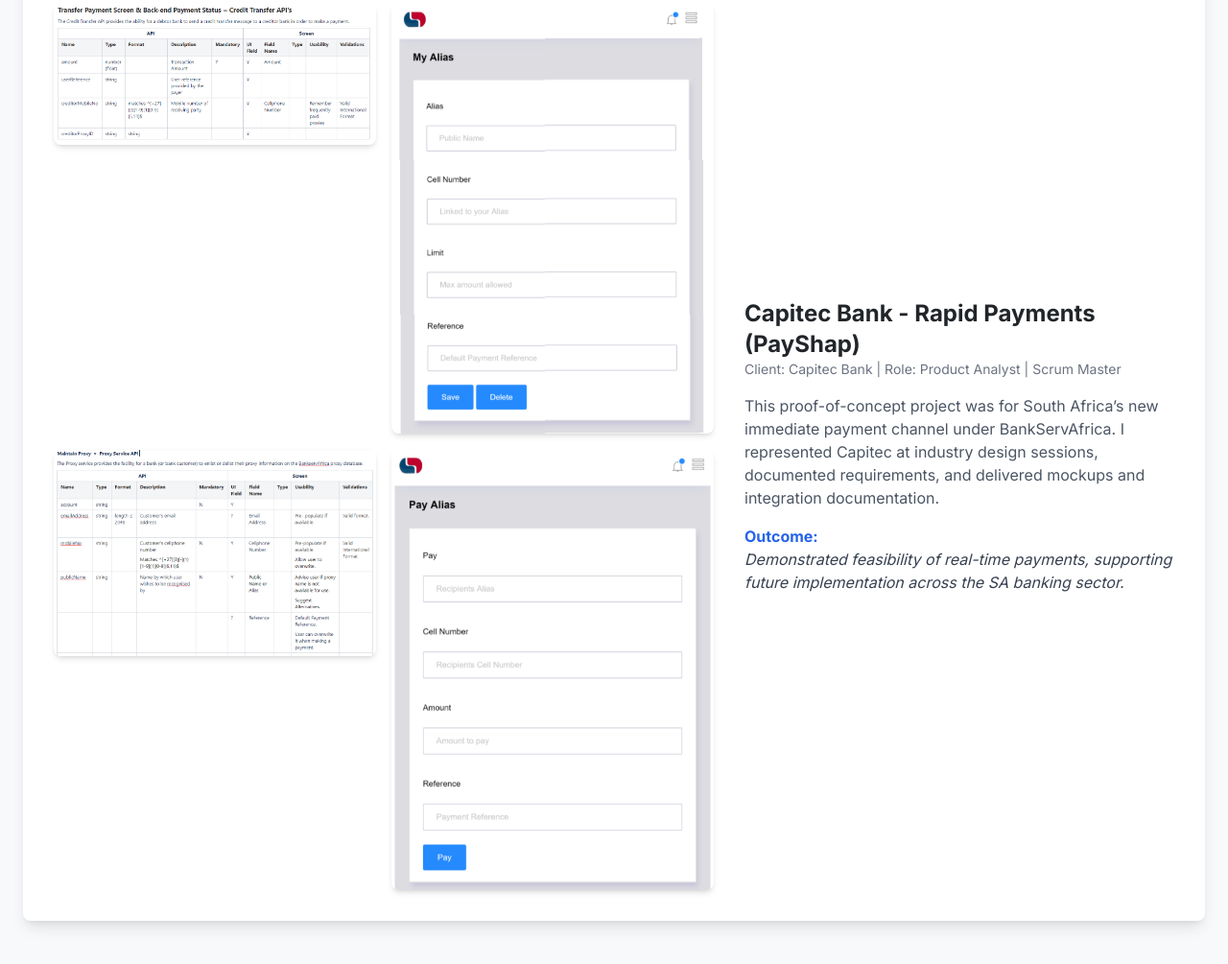
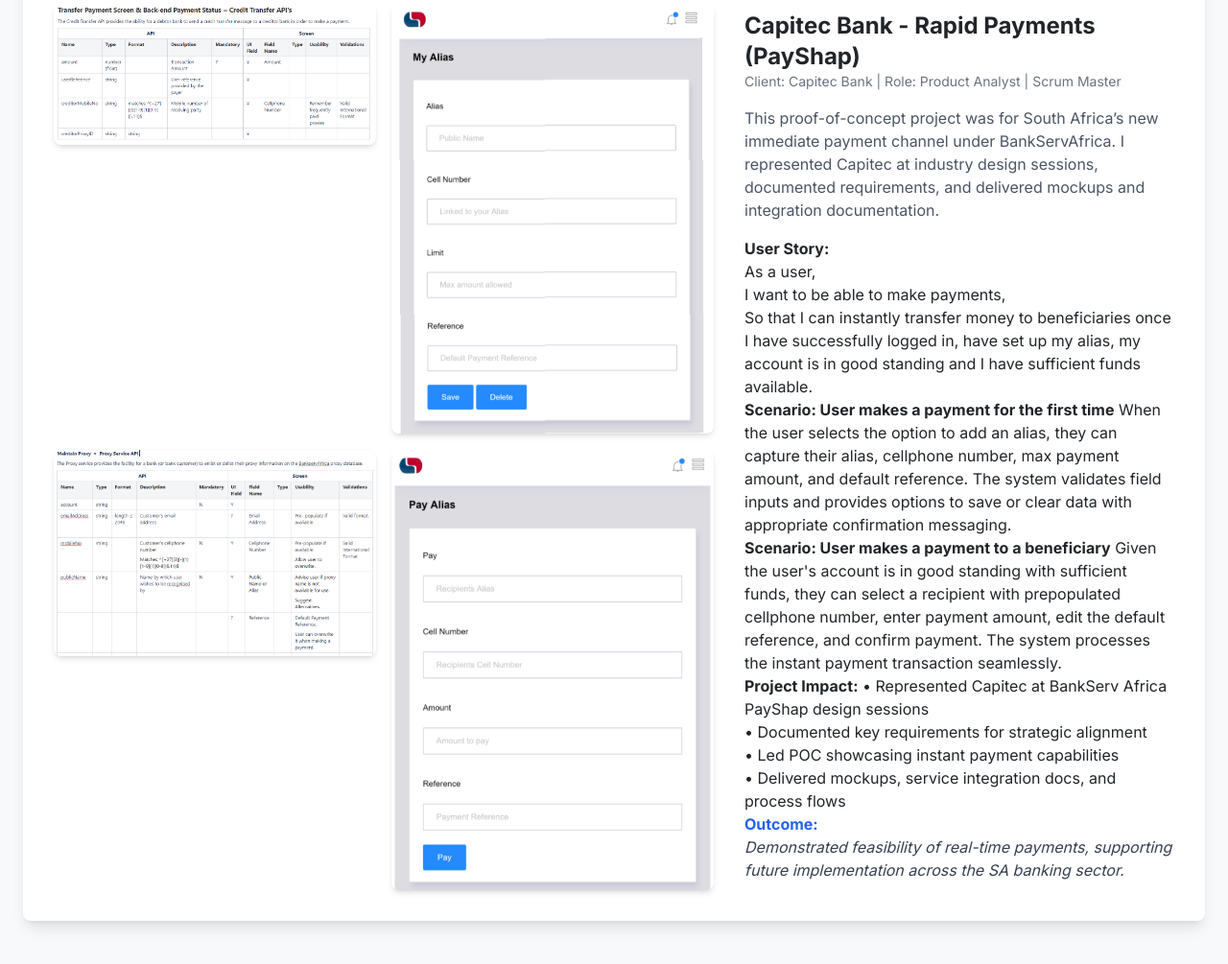
Before and after one commit to KPo786/portfolio, a plain HTML site: page index.html in a window 1280 px wide. Shown: the part 4212-5217 px from the top of the page at 96% size. Drawn offline with nearby package versions, Linux system fonts and the light colour scheme.

Commit message:
Enhance index.html with user stories and scenarios
Added user stories and scenarios for payment features.

```diff
--- a/index.html
+++ b/index.html
@@ -176,7 +176,32 @@ html>
                             <h3 class="text-2xl font-bold">Capitec Bank - Rapid Payments (PayShap)</h3>
                             <p class="text-sm text-gray-500 mb-4">Client: Capitec Bank | Role: Product Analyst | Scrum Master</p>
                             <p class="text-gray-600 mb-4">This proof-of-concept project was for South Africa’s new immediate payment channel under BankServAfrica. I represented Capitec at industry design sessions, documented requirements, and delivered mockups and integration documentation.</p>
-                             <span class="text-blue-600 font-semibold">Outcome:</span>
+                        <div class="user-story">
+                        <strong>User Story:</strong><br>
+                        As a user,<br>
+                        I want to be able to make payments,<br>
+                        So that I can instantly transfer money to beneficiaries once I have successfully logged in, have set up my alias, my account is in good standing and I have sufficient funds available.
+                        </div>
+                        <div class="scenario-list">
+                        <div class="scenario-item">
+                            <strong>Scenario: User makes a payment for the first time</strong>
+                            When the user selects the option to add an alias, they can capture their alias, cellphone number, max payment amount, and default reference. The system validates field inputs and provides options to save or clear data with appropriate confirmation messaging.
+                        </div>
+
+                        <div class="scenario-item">
+                            <strong>Scenario: User makes a payment to a beneficiary</strong>
+                            Given the user's account is in good standing with sufficient funds, they can select a recipient with prepopulated cellphone number, enter payment amount, edit the default reference, and confirm payment. The system processes the instant payment transaction seamlessly.
+                        </div>
+
+                        <div class="scenario-item">
+                            <strong>Project Impact:</strong>
+                            • Represented Capitec at BankServ Africa PayShap design sessions<br>
+                            • Documented key requirements for strategic alignment<br>
+                            • Led POC showcasing instant payment capabilities<br>
+                            • Delivered mockups, service integration docs, and process flows
+                        </div>
+                    </div>
+                            <span class="text-blue-600 font-semibold">Outcome:</span>
                             <p class="text-gray-700 italic">Demonstrated feasibility of real-time payments, supporting future implementation across the SA banking sector.</p>
                         </div>
                     </div>
```
